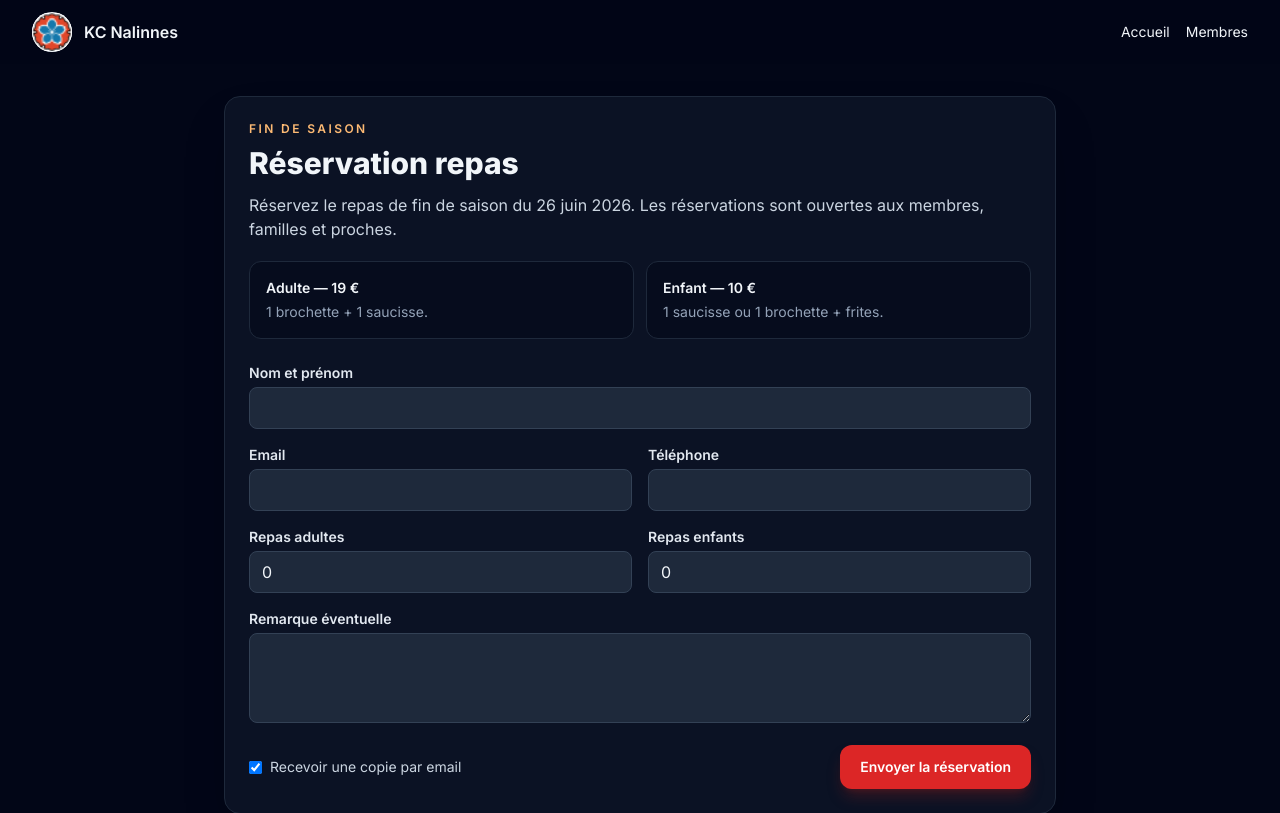
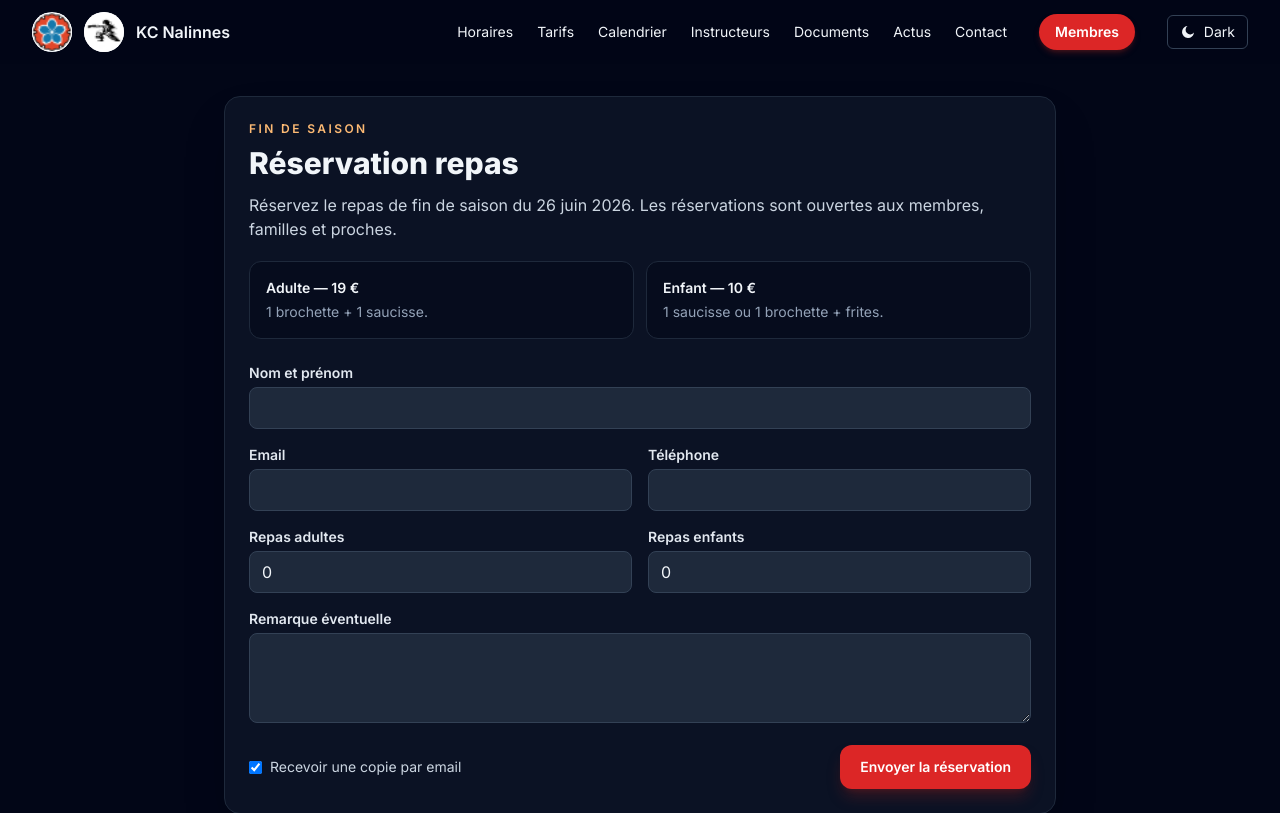
Before and after one commit to Smartappli/kc_nalinnes, a PHP site: page /reservation-repas.php in a window 1280 px wide. Shown: the top 813 px of the page. Run offline with PHP 8.4, Linux system fonts and the light colour scheme; some libraries are stand-ins or nearby versions.

Commit message:
revamp phase I

```diff
--- a/reservation-repas.php
+++ b/reservation-repas.php
@@ -182,16 +182,69 @@ if ($_SERVER['REQUEST_METHOD'] === 'POST') {
       <div class="flex h-16 items-center justify-between">
         <a href="/" class="flex items-center gap-3">
           <div class="h-10 w-10 rounded-full bg-slate-100 overflow-hidden flex items-center justify-center">
-            <img src="/assets/logo-kc-nalinnes1.png" alt="KC Nalinnes" class="h-full w-full object-contain" />
+            <img
+              src="/assets/logo-kc-nalinnes1.png"
+              alt="KC Nalinnes - Frank Duchesne"
+              class="h-full w-full object-contain"
+            />
+          </div>
+
+          <div class="h-10 w-10 rounded-full bg-slate-100 overflow-hidden flex items-center justify-center">
+            <img
+              src="/assets/logo-kc-nalinnes2.png"
+              alt="KC Nalinnes - Olivier Lowie"
+              class="h-full w-full object-contain"
+            />
           </div>
           <span class="font-semibold">KC Nalinnes</span>
         </a>
-        <nav class="flex items-center gap-4 text-sm">
-          <a href="/" class="hover:text-sky-400 transition-colors">Accueil</a>
-          <a href="/membres.php" class="hidden sm:inline hover:text-sky-400 transition-colors">Membres</a>
+
+        <nav class="hidden md:flex items-center gap-6 text-sm">
+          <a href="/#horaires" class="hover:text-sky-400 transition-colors">Horaires</a>
+          <a href="/#tarifs" class="hover:text-sky-400 transition-colors">Tarifs</a>
+          <a href="/#calendrier" class="hover:text-sky-400 transition-colors">Calendrier</a>
+          <a href="/#coach" class="hover:text-sky-400 transition-colors">Instructeurs</a>
+          <a href="/#documents" class="hover:text-sky-400 transition-colors">Documents</a>
+          <a href="/#actus" class="hover:text-sky-400 transition-colors">Actus</a>
+          <a href="/#contact" class="hover:text-sky-400 transition-colors">Contact</a>
+          <a href="/membres.php"
+            class="ml-2 rounded-full bg-red-600 px-4 py-2 font-semibold text-white shadow-md shadow-red-900/40 hover:bg-red-500 hover:translate-y-[1px] transition">
+            Membres
+          </a>
+
+          <button id="themeToggle" class="ml-2 inline-flex items-center gap-2 rounded-md border border-slate-700 px-3 py-1.5 text-sm hover:border-sky-500"
+                  aria-pressed="false" aria-label="Basculer le thème">
+            <svg id="iconSun" xmlns="http://www.w3.org/2000/svg" class="h-4 w-4 hidden" viewBox="0 0 24 24" fill="currentColor"><path d="M6.76 4.84l-1.8-1.79L3.17 4.83l1.79 1.8 1.8-1.79zm10.48 0l1.8-1.79 1.79 1.78-1.79 1.8-1.8-1.79zM12 4V1h-0v3h0zm0 19v-3h0v3h0zM4 12H1v0h3v0zm19 0h-3v0h3v0zM6.76 19.16l-1.8 1.79-1.79-1.78 1.79-1.8 1.8 1.79zM17.24 19.16l1.8 1.79 1.79-1.78-1.79-1.8-1.8 1.79zM12 8a4 4 0 100 8 4 4 0 000-8z"/></svg>
+            <svg id="iconMoon" xmlns="http://www.w3.org/2000/svg" class="h-4 w-4" viewBox="0 0 24 24" fill="currentColor"><path d="M21 12.79A9 9 0 1111.21 3a7 7 0 109.79 9.79z"/></svg>
+            <span id="themeLabel">Dark</span>
+          </button>
         </nav>
+
+        <button id="menuBtn"
+          class="md:hidden inline-flex h-10 w-10 items-center justify-center rounded-md
+                bg-slate-800 text-slate-100 border border-transparent
+                hover:bg-slate-700 focus:outline-none focus:ring-2 focus:ring-sky-500"
+          aria-label="Ouvrir le menu" type="button">☰</button>
       </div>
     </div>
+
+    <nav id="mobileNav" class="md:hidden hidden border-t border-slate-800">
+      <div class="mx-auto max-w-7xl px-4 py-3 space-y-2">
+        <a href="/#horaires" class="block">Horaires</a>
+        <a href="/#tarifs" class="block">Tarifs</a>
+        <a href="/#calendrier" class="block">Calendrier</a>
+        <a href="/#coach" class="block">Instructeurs</a>
+        <a href="/#documents" class="block">Documents</a>
+        <a href="/#actus" class="block">Actus</a>
+        <a href="/#contact" class="block">Contact</a>
+        <a href="/membres.php" class="block font-semibold text-red-400">Membres</a>
+
+        <button id="themeToggleMobile" class="mt-2 inline-flex items-center gap-2 rounded-md border border-slate-700 px-3 py-1.5 text-sm hover:border-sky-500"
+                aria-pressed="false" aria-label="Basculer le thème">
+          🌗 <span id="themeLabelMobile">Dark</span>
+        </button>
+      </div>
+    </nav>
   </header>
 
   <main class="pt-24 pb-16">
@@ -278,8 +331,45 @@ if ($_SERVER['REQUEST_METHOD'] === 'POST') {
   </footer>
 
   <script>
-    var yearEl = document.getElementById('year');
-    if (yearEl) yearEl.textContent = new Date().getFullYear();
+    function setTheme(mode){
+      const root = document.documentElement;
+      const isLight = mode === 'light';
+      root.classList.toggle('light', isLight);
+      try { localStorage.setItem('themeMode', mode); } catch(e){}
+      const label = document.getElementById('themeLabel');
+      const labelM = document.getElementById('themeLabelMobile');
+      const sun = document.getElementById('iconSun');
+      const moon = document.getElementById('iconMoon');
+      if(label) label.textContent = isLight ? 'Light' : 'Dark';
+      if(labelM) labelM.textContent = isLight ? 'Light' : 'Dark';
+      if(sun && moon){
+        sun.classList.toggle('hidden', !isLight);
+        moon.classList.toggle('hidden', isLight);
+      }
+    }
+
+    (function(){
+      let saved = 'dark';
+      try { saved = localStorage.getItem('themeMode') || 'dark'; } catch(e){}
+      setTheme(saved);
+
+      const themeBtn = document.getElementById('themeToggle');
+      const themeBtnM = document.getElementById('themeToggleMobile');
+      const toggleTheme = function(){
+        setTheme(document.documentElement.classList.contains('light') ? 'dark' : 'light');
+      };
+      if(themeBtn) themeBtn.addEventListener('click', toggleTheme);
+      if(themeBtnM) themeBtnM.addEventListener('click', toggleTheme);
+
+      const yearEl = document.getElementById('year');
+      if (yearEl) yearEl.textContent = new Date().getFullYear();
+
+      const menuBtn = document.getElementById('menuBtn');
+      const mobileNav = document.getElementById('mobileNav');
+      if (menuBtn && mobileNav) {
+        menuBtn.addEventListener('click', function () { mobileNav.classList.toggle('hidden'); });
+      }
+    })();
   </script>
 </body>
 </html>
```
